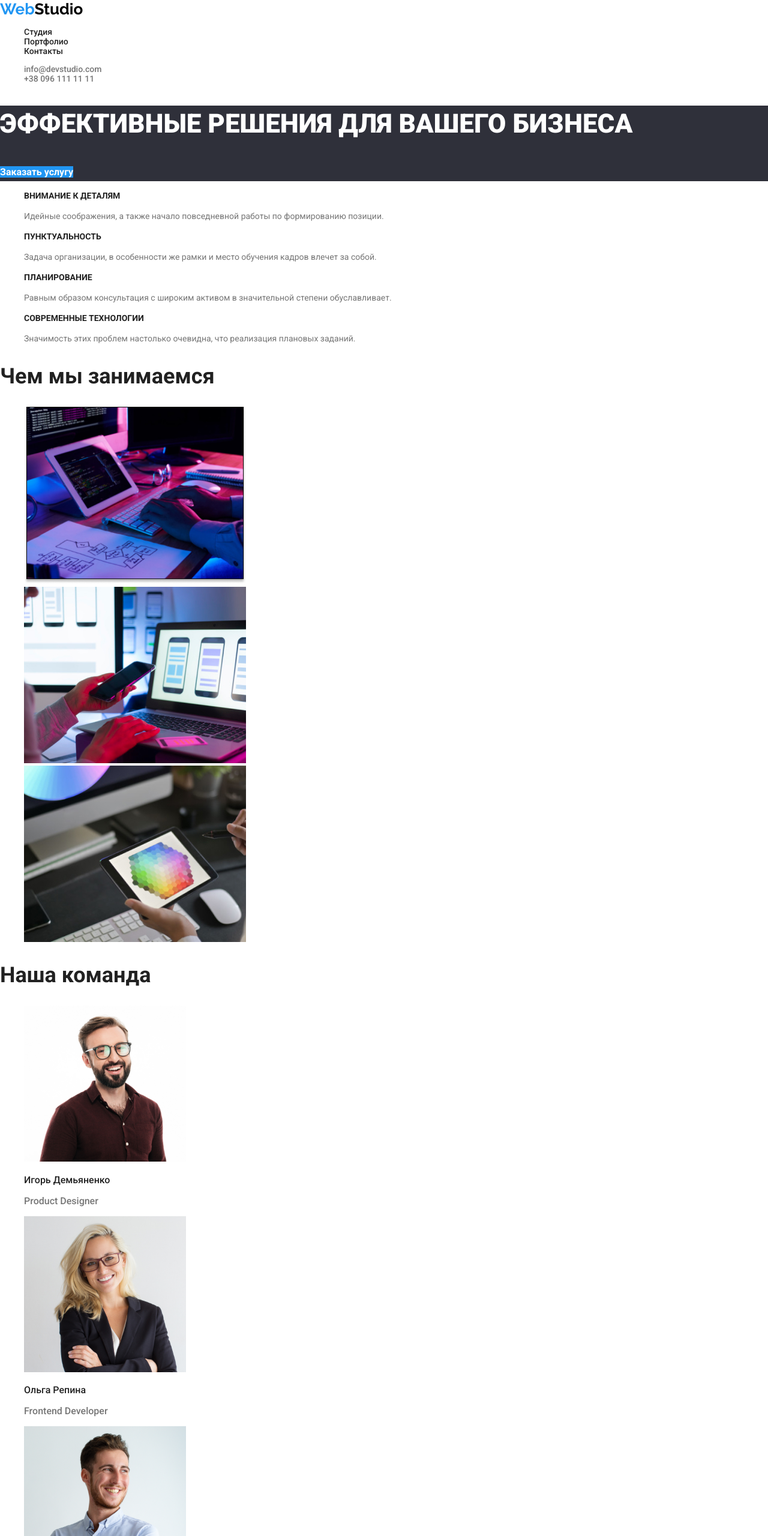
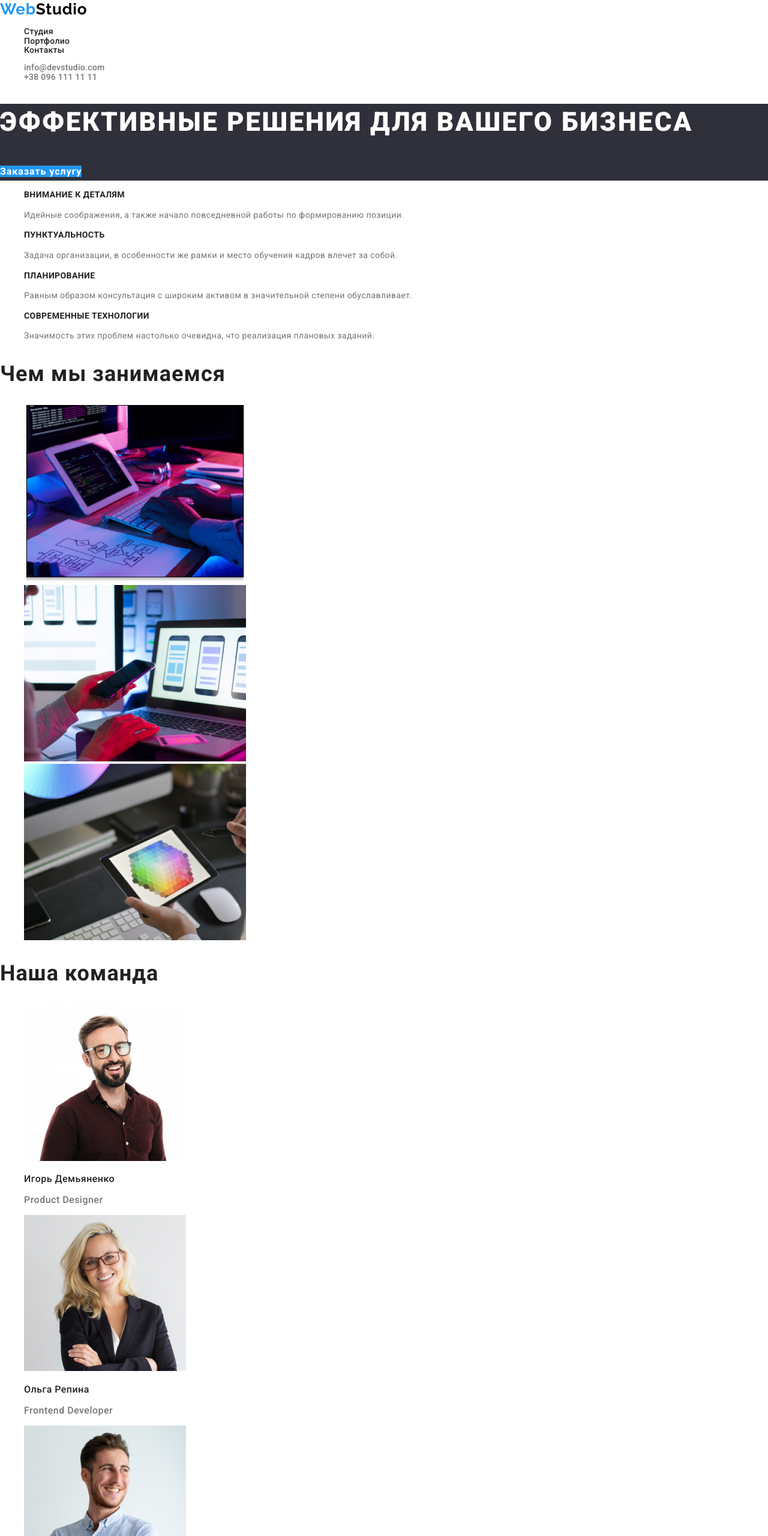
Before and after one commit to Galina-Syvak/goit-markup-hw-02, a plain HTML site: page index.html in a window 1280 px wide. Shown: the top 2560 px of the page at 60% size. Drawn offline with Linux system fonts and the light colour scheme.

Commit message:
correction commit
исправление line-height ;
добавление letter-spacing

```diff
--- a/css/styles.css
+++ b/css/styles.css
@@ -21,7 +21,8 @@ body {
   font-family: 'Raleway', sans-serif;
   font-weight: 700;
   font-size: 26px;
-  line-height: 31px;
+  line-height: 1.2; /*31px*/
+  letter-spacing: 0.78px; /*0.03em*/
   text-decoration: none;
 }
 .logo-header {
@@ -31,7 +32,8 @@ body {
 .header {
   font-weight: 500;
   font-size: 14px;
-  line-height: 16px;
+  line-height: 1.1; /* 16px*/
+  letter-spacing: 0.28px; /*0.02em*/
 }
 .nav {
   color: var(--title-text-color);
@@ -58,7 +60,8 @@ body {
   color: var(--white-text-color);
   font-weight: 900;
   font-size: 44px;
-  line-height: 60px;
+  line-height: 1.4; /*60px*/
+  letter-spacing: 2.64px; /*0.06em*/
   text-transform: uppercase;
 }
 .hero-link {
@@ -66,7 +69,8 @@ body {
   background-color: var(--accent-color);
   font-weight: 700;
   font-size: 16px;
-  line-height: 30px;
+  line-height: 1.9; /*30px*/
+  letter-spacing: 0.96px; /*0.06em*/
   text-decoration: none;
 }
 
@@ -75,14 +79,16 @@ body {
   color: var(--title-text-color);
   font-weight: 700;
   font-size: 14px;
-  line-height: 16px;
+  line-height: 1.1; /* 16px*/
+  letter-spacing: 0.42px; /*0.03em*/
   text-transform: uppercase;
 }
 .features-description {
   color: var(--primery-text-color);
   font-weight: 400;
   font-size: 14px;
-  line-height: 24px;
+  line-height: 1.7; /*24px*/
+  letter-spacing: 0.42px; /*0.03em*/
 }
 
 /* Чем мы занимаемся, Команда */
@@ -91,20 +97,23 @@ body {
   color: var(--title-text-color);
   font-weight: 700;
   font-size: 36px;
-  line-height: 42px;
+  line-height: 1.2; /*42px*/
+  letter-spacing: 1.08px; /*0.03em*/
 }
 
 .team-subtitle {
   color: var(--title-text-color);
   font-weight: 500;
   font-size: 16px;
-  line-height: 19px;
+  line-height: 1.2; /*19px*/
+  letter-spacing: 0.48px; /*0.03em*/
 }
 .team-position {
   color: var(--primery-text-color);
   font-weight: 500;
   font-size: 16px;
-  line-height: 19px;
+  line-height: 1.2; /*19px*/
+  letter-spacing: 0.48px; /*0.03em*/
 }
 
 /* Подвал страницы */
@@ -112,7 +121,8 @@ body {
   background-color: var(--background);
   font-weight: 400;
   font-size: 14px;
-  line-height: 24px;
+  line-height: 1.7; /*24px*/
+  letter-spacing: 0.42px; /*0.03em*/
   text-decoration: none;
 }
 
@@ -146,7 +156,8 @@ body {
   background-color: var(--background-button);
   font-weight: 500;
   font-size: 16px;
-  line-height: 26px;
+  line-height: 1.6; /*26px*/
+  letter-spacing: 0.48px; /*0.03em*/
   border: none;
 }
 .button:hover,
@@ -159,11 +170,13 @@ body {
   color: var(--title-text-color);
   font-weight: 700;
   font-size: 18px;
-  line-height: 36px;
+  line-height: 2; /*36px*/
+  letter-spacing: 1.08px; /*0.06em*/
 }
 .project-direction {
   color: var(--primery-text-color);
   font-weight: 400;
   font-size: 16px;
-  line-height: 30px;
+  line-height: 1.9; /*30px*/
+  letter-spacing: 0.48px; /*0.03em*/
 }
```
